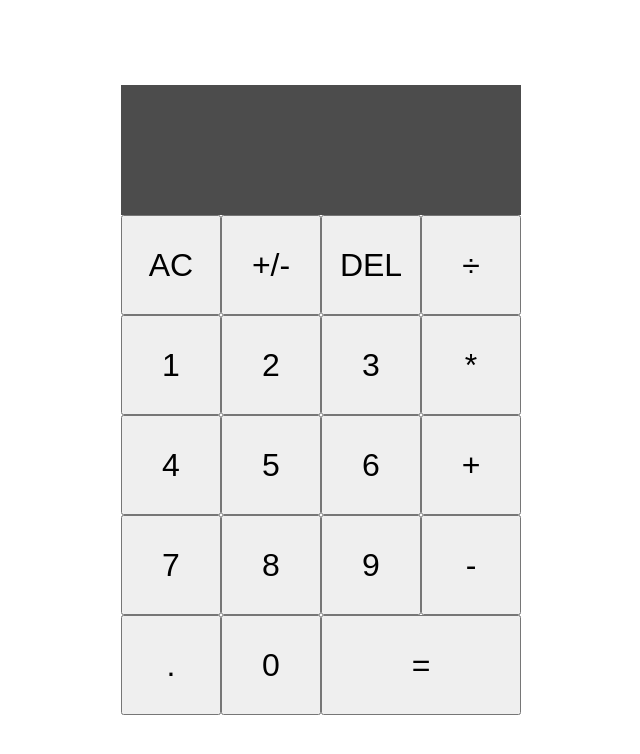
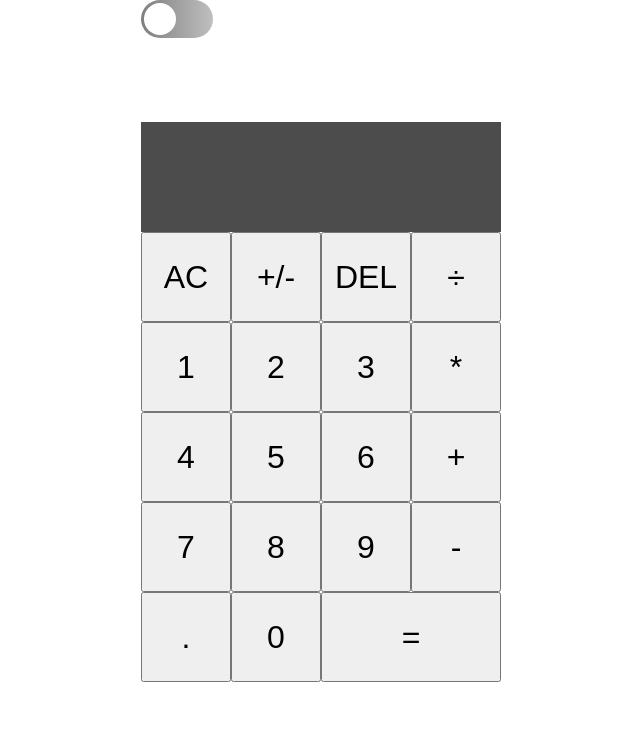
Before and after one commit to TearsOprah/calculator, a plain HTML site: page index.html in a window 1280 px wide. Shown: the whole page, without its empty margins (319-959 px from the left). Drawn offline with Linux system fonts and the light colour scheme.

Commit message:
feat: переключатель для смены темы

```diff
--- a/index.html
+++ b/index.html
@@ -9,6 +9,8 @@
   <link rel="stylesheet" href="style.css">
 </head>
 <body class="page">
+  <div class="container">
+    <div class="switch-btn"></div>
     <div class="calculator-grid">
       <div class="output">
         <div data-previous-operand class="previous-operand"></div>
@@ -34,6 +36,7 @@
       <button data-number>0</button>
       <button data-equals class="span-two">=</button>
     </div>
+  </div>
 
   <script src="script.js"></script>
 
--- a/style.css
+++ b/style.css
@@ -1,21 +1,29 @@
 .page {
   padding: 0;
   margin: 0;
+  display: flex;
+  justify-content: center;
+  align-items: center;
+}
+
+.container {
+
 }
 
 .calculator-grid {
   display: grid;
   justify-content: center;
   align-content: center;
-  min-height: 100vh;
-  grid-template-columns: repeat(4, 100px);
-  grid-template-rows: minmax(130px, auto) repeat(5, 100px);
+  min-height: 90vh;
+  grid-template-columns: repeat(4, 90px);
+  grid-template-rows: minmax(110px, auto) repeat(5, 90px);
 }
 
 .calculator-grid button {
   cursor: pointer;
   font-size: 2rem;
   outline: none;
+  transition: all .5s;
 }
 
 .calculator-grid button:hover {
@@ -48,3 +56,37 @@
   color: white;
   font-size: 2.5rem;
 }
+
+.switch-btn {
+  display: inline-block;
+  width: 72px; /* ширина */
+  height: 38px; /* высота */
+  border-radius: 19px; /* радиус скругления */
+  background: linear-gradient(to right, #7f7f7f 0, #bfbfbf 40%, #7fd03e 60%, #118c4e 100%);
+  background-size: 180px 100%;
+  z-index: 0;
+  margin: 0;
+  padding: 0;
+  border: none;
+  cursor: pointer;
+  position: relative;
+  transition-duration: 300ms; /* анимация */
+}
+.switch-btn::after {
+  content: "";
+  height: 32px; /* высота кнопки */
+  width: 32px; /* ширина кнопки */
+  border-radius: 17px;
+  background: #fff; /* цвет кнопки */
+  top: 3px; /* положение кнопки по вертикали относительно основы */
+  left: 3px; /* положение кнопки по горизонтали относительно основы */
+  transition-duration: 300ms; /* анимация */
+  position: absolute;
+  z-index: 1;
+}
+.switch-on {
+  background-position-x: -100px;
+}
+.switch-on::after {
+  left: 37px;
+}
```
Lines whose indentation alone changed are shown as unchanged.
